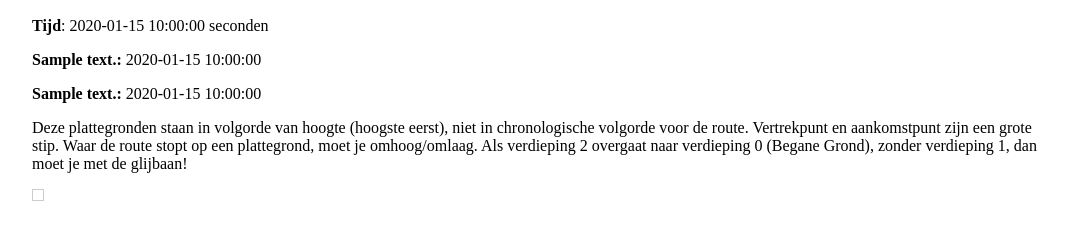
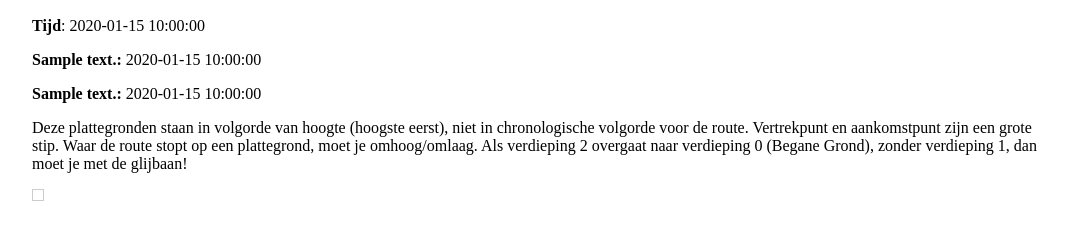
Before and after one commit to DylanTimothySpence/GUI-voor-PWS, a Flask app: template templates/map.html in a window 1280 px wide. Shown: the part 133-373 px from the top of the page, without its empty margins (98-1166 px from the left). Run offline with Flask 3, Linux system fonts and the light colour scheme; the template is opened without the code that fills it: most values are stand-ins (such as "Sample title", 1, 10 or a date in 2020).

Commit message:
string 'seconden' weggehaald uit map

```diff
--- a/templates/map.html
+++ b/templates/map.html
@@ -10,7 +10,7 @@
     <h1>Route</h1>
     <p>Van #{{ src }} naar #{{dest}} met snelheid {{speed}} m/s.</p>
     <p><b>Route</b>: {{route}}</p>
-    <p><b>Tijd</b>: {{time}} seconden</p>
+    <p><b>Tijd</b>: {{time}}</p>
     <p><b>{{leave_message}}: </b>{{leave_time}}</p>
     <p><b>{{arrival_message}}: </b>{{arrival_time}}</p>
     <p>
```
